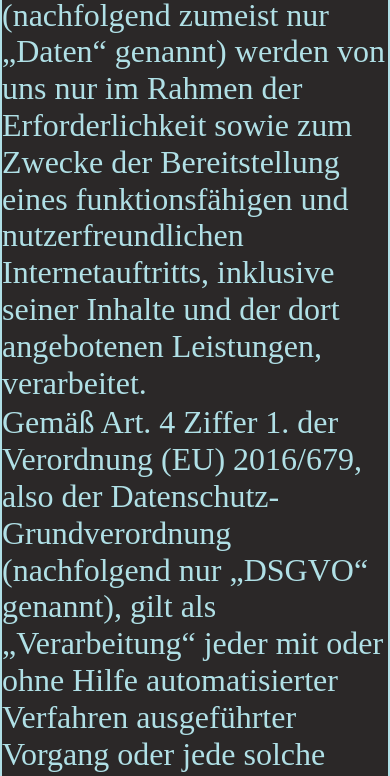
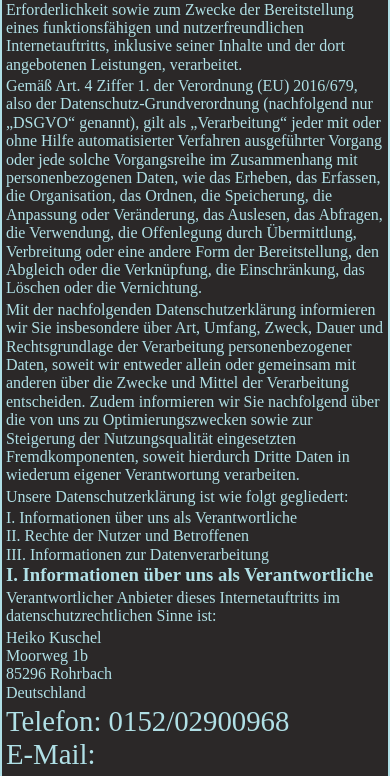
Before and after one commit to 19Kuschel90/MyWeb, a website: page public/DSGVO_DE.html in a window 390 px wide. Shown: the part 240-1016 px from the top of the page. Drawn offline with Linux system fonts and the light colour scheme.

Commit message:
DSGVOupdate2

```diff
--- a/public/css/DSGVO.scss
+++ b/public/css/DSGVO.scss
@@ -2,11 +2,11 @@
     article {
         position: relative;
         border: 2px solid;
-        padding: 0%;
+        padding: 1%;
         margin: 0%;
         resize: horizontal;
         overflow: visible;
-        font-size: 2rem;
+        font-size: 1rem;
         background: #2b2828;
     }
     nav {
```
Also changed, not shown: public/css/DSGVO.css.
